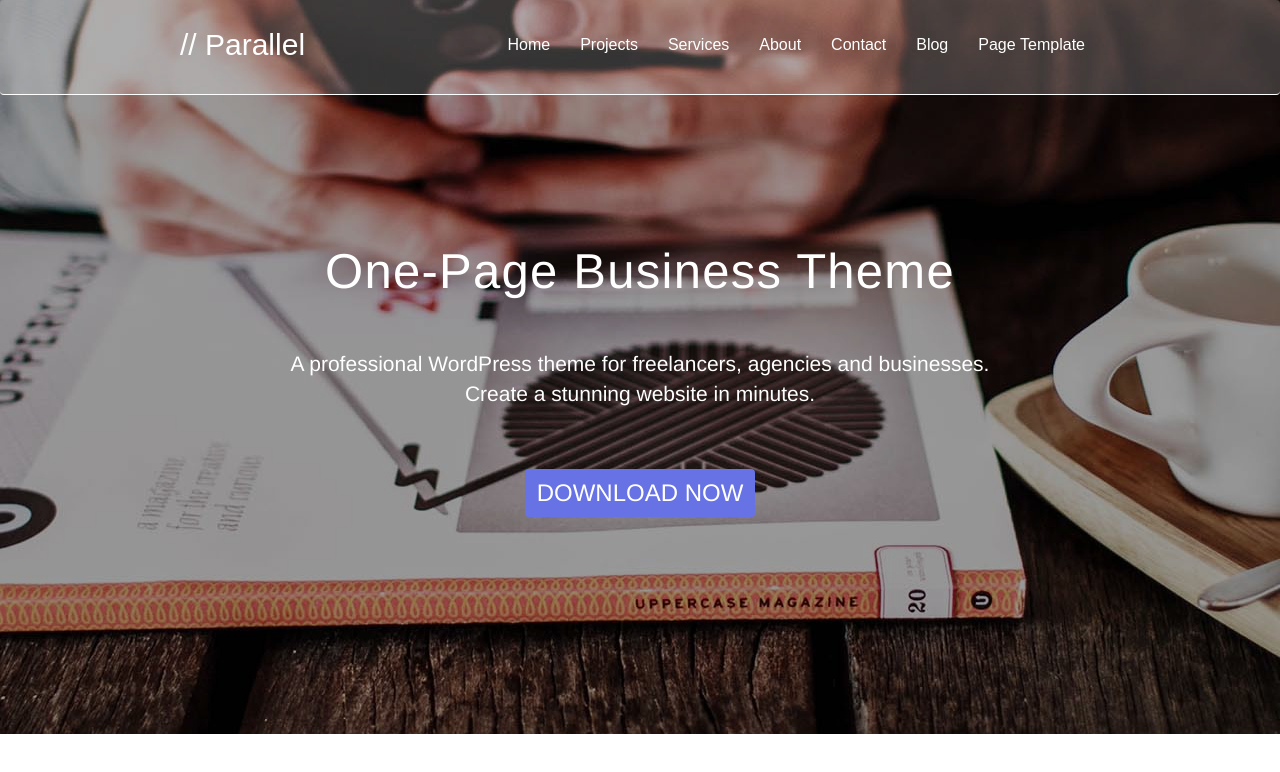
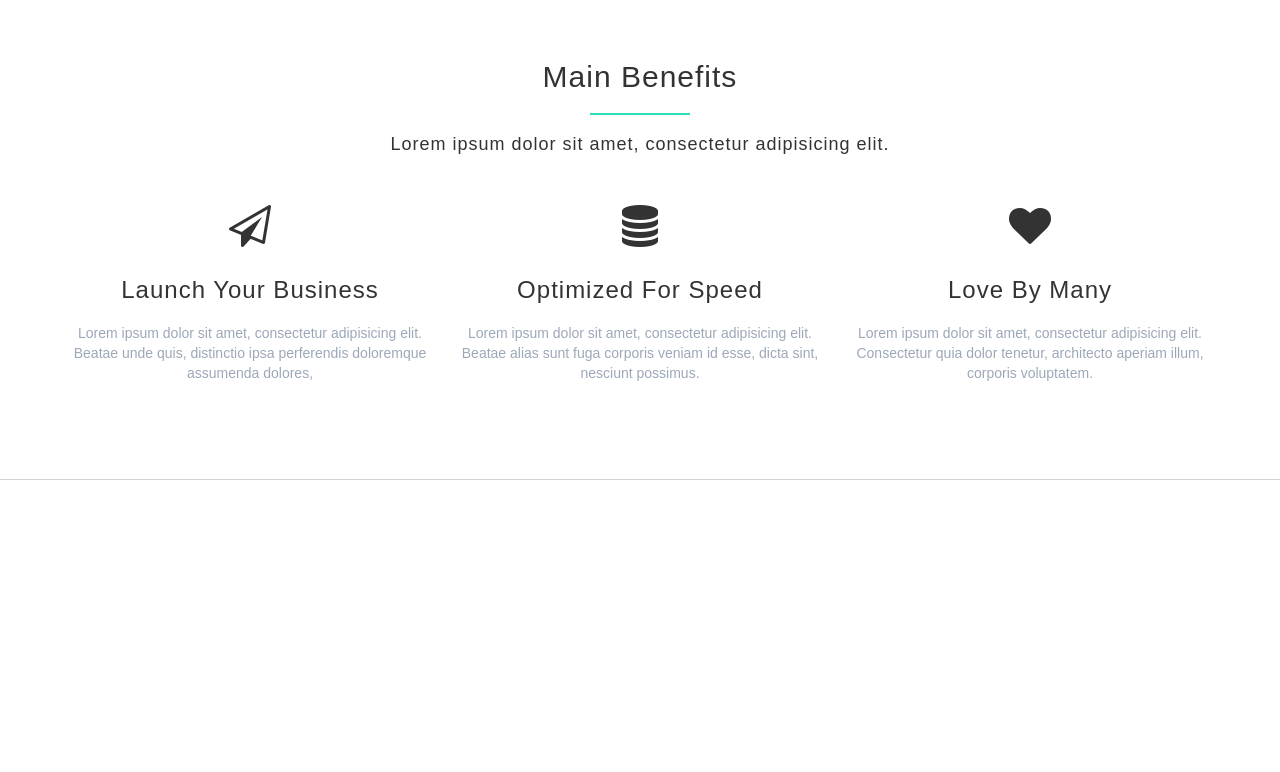
Before and after one commit to Gunayisk/secgroup, a plain HTML site: page index.html in a window 1280 px wide. Drawn offline with nearby package versions, Linux system fonts and the light colour scheme; files whose address does not match are found by name.

Commit message:
Section 2

```diff
--- a/css/style.css
+++ b/css/style.css
@@ -1,56 +1,50 @@
-#sec01 {
-    position:relative;
-    top:0;
-    left:0;
-    height:734px;
-    background:no-repeat center center url("../images/bg-demo.jpg")
+#sec02 {
+	position: relative;
+	height: 480px;
+	font-family: sans-serif;
+	border-bottom: 1px solid lightgray;
 }
-#sec01 .navbar-brand {
-    margin-left:150px;
-    line-height: 60px;
+
+#sec02 {
+	padding-top: 30px;
 }
-#sec01 .navbar-brand span {
-    font-family:sans-serif;
-    font-size:30px;
+
+#sec02 .verticalLine {
+	width: 100px;
+	height: 2px;
+	background: #31DDB7;
+	margin: 0 auto;
 }
-#sec01 .menuNav {
-    margin-right:180px;
+
+#sec02 .mainBenefitsText {
+	color: #9CA8B8;
 }
-#sec01 .container-fluid {
-    height:94px;
+
+#sec02 .mainBenefits h2, h3, h4 {
+	letter-spacing: 1px;
+	padding: 10px;
 }
-#sec01 ul li a span {
-    line-height: 60px;
-    font-size:16px;
-    font-family: sans-serif;
-    color:white;
-    padding-bottom:5px;
+
+#sec02 .rowSection {
+	padding-top: 30px;
 }
-#sec01 ul li a span:hover {
-    border-bottom: mediumaquamarine solid 2px;
+
+#sec03 {
+	position: relative;
+	height: 300px;
 }
-#sec01 .navbar-default {
-    background-color:rgba(255, 255, 255,0.2);
-    border:none;
+
+#sec04 {
+	position: relative;
+	height: 300px;
 }
-#sec01 .overlay {
-    background-color:rgba(0, 0, 0,0.4);
-    height:100%;
-    position:absolute;
-    top:0;
-    left:0;
+
+#sec05 {
+	position: relative;
+	height: 300px;
 }
-#sec01 .cont h1 {
-    letter-spacing: 1.25px;
-    font-weight: 400;
-    font-size: 49px;
+
+#sec06 {
+	position: relative;
+	height: 300px;
 }
-#sec01 .cont .btn {
-    color:white;
-    height:48px;
-    background-color:rgb(103,114,229);
-    border:none;
-    margin-top:50px;
-    font-size:24px;
-    word-wrap: break-word;
-}
--- a/index.html
+++ b/index.html
@@ -3,41 +3,48 @@
 <head>
     <meta charset="UTF-8">
     <title>Group Template</title>
+    <link rel="stylesheet" href="https://maxcdn.bootstrapcdn.com/font-awesome/4.7.0/css/font-awesome.min.css">
     <link rel="stylesheet" href="https://maxcdn.bootstrapcdn.com/bootstrap/3.3.7/css/bootstrap.min.css">
     <link rel="stylesheet" href="css/style.css">
 </head>
 <body>
     <section id="sec01">
-        <div class="overlay container-fluid col-md-12 col-sm-12 col-lg-12 col-xs-12"></div>
-        <nav class="navbar navbar-default" style="border-bottom:1px white solid">
-            <div class="container-fluid">
-                <div class="navbar-header">
-                    <a class="navbar-brand" style="color:white" href="#"><span>//&nbspParallel</span></a>
-                </div>
-                <div class="menuNav">
-                    <ul class="nav navbar-nav navbar-right hidden-xs hidden-sm">
-                        <li><a href="#"><span>Home</span></a></li>
-                        <li><a href="#"><span>Projects</span></a></li>
-                        <li><a href="#"><span>Services</span></a></li>
-                        <li><a href="#"><span>About</span></a></li>
-                        <li><a href="#"><span>Contact</span></a></li>
-                        <li><a href="#"><span>Blog</span></a></li>
-                        <li><a href="#"><span>Page&nbspTemplate</span></a></li>
-                    </ul>
-                </div>
-            </div>
-       </nav>
-       <div class="cont" style="text-align:center;position:relative;z-index:3;margin-top:150px">
-            <div class="mainHead" style="color:white;font-size:55px;letter-spacing:1.25px"><h1>One-Page Business Theme</h1></div>
-            <div class="mainDesc" style="color:white;margin-top: 50px;font-size: 21px"><p>A professional WordPress theme for freelancers, agencies and businesses.<br>Create a stunning website in minutes.</p></div>
 
-              <button type="button" class="btn btn-default">DOWNLOAD NOW</button>
-
-        </div>
     </section>
 
     <section id="sec02">
-
+        <div class="container-fluid">
+            <div class="row">
+                <div class="col-lg-12 mainBenefits">
+                    <div class="container">
+                        <div class="row rowSection1">
+                            <div class="col-lg-12 text-center">
+                                <h2>Main Benefits</h2>
+                                <div class="verticalLine"></div>
+                                <h4>Lorem ipsum dolor sit amet, consectetur adipisicing elit.</h4>
+                            </div>
+                        </div>
+                        <div class="row text-center rowSection">
+                            <div class="col-lg-4">
+                                <i class="fa fa-paper-plane-o fa-3x" aria-hidden="true"></i>
+                                <h3 class="text-capitalize">launch your business</h3>
+                                <span class="mainBenefitsText">Lorem ipsum dolor sit amet, consectetur adipisicing elit. Beatae unde quis, distinctio ipsa perferendis doloremque assumenda dolores,</span>
+                            </div>
+                            <div class="col-lg-4">
+                                <i class="fa fa-database fa-3x" aria-hidden="true"></i>
+                                <h3 class="text-capitalize">optimized for speed</h3>
+                                <span class="mainBenefitsText">Lorem ipsum dolor sit amet, consectetur adipisicing elit. Beatae alias sunt fuga corporis veniam id esse, dicta sint, nesciunt possimus.</span>
+                            </div>
+                            <div class="col-lg-4">
+                                <i class="fa fa-heart fa-3x" aria-hidden="true"></i>
+                                <h3 class="text-capitalize">love by many</h3>
+                                <span class="mainBenefitsText">Lorem ipsum dolor sit amet, consectetur adipisicing elit. Consectetur quia dolor tenetur, architecto aperiam illum, corporis voluptatem.</span>
+                            </div>
+                        </div>
+                    </div>
+                </div>
+            </div>
+        </div>
     </section>
 
     <section id="sec03">
```
Also changed, not shown: images/bg-demo.jpg (deleted).
